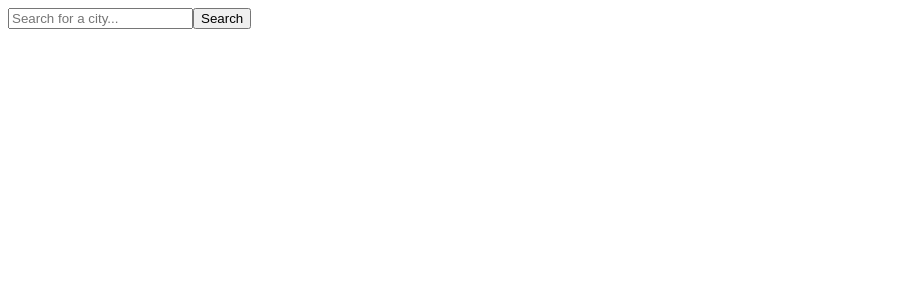
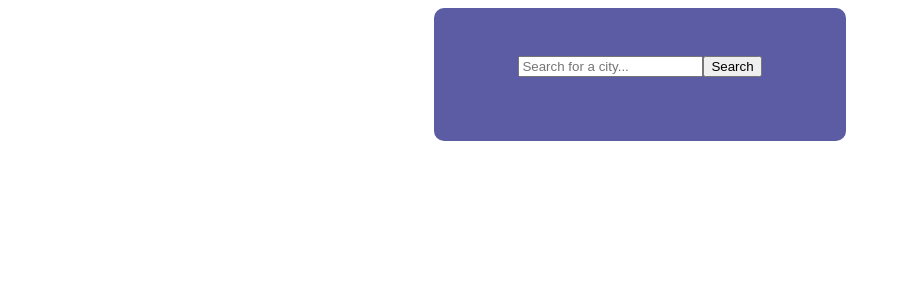
Before and after one commit to ElamCanoJala/bootcamp-frontend-25, a React (Vite) app: page / in a window 1280 px wide. Shown: the top 300 px of the page, without its empty margins (0-901 px from the left). Built offline with nearby package versions, Linux system fonts and the light colour scheme.

Commit message:
css card

```diff
--- a/src/molecules/Search.jsx
+++ /dev/null
@@ -1,69 +0,0 @@
-import Input from "../atoms/Input";
-import { useRef, useState } from "react";
-import { mockWeatherData } from "../assets/mockData";
-import ButtonSearch from "../atoms/ButtonSearch";
-
-const Search = () => {
-  const inputRef = useRef(null);
-  const [cityWeather, setCityWeather] = useState({
-    cities: {},
-    selectedCity: null,
-  });
-
-  const handleSearch = () => {
-    const city = inputRef.current?.value;
-
-    if (!city || !mockWeatherData[city]) {
-      alert("City not found");
-      return;
-    }
-
-    setCityWeather((prev) => ({
-      cities: {
-        ...prev.cities,
-        [city]: mockWeatherData[city],
-      },
-      selectedCity: city,
-    }));
-  };
-
-  const handleSelectCity = (city) => {
-    setCityWeather((prev) => ({
-      ...prev,
-      selectedCity: city,
-    }));
-  };
-
-  return (
-    <div>
-      <Input reference={inputRef} placeholder="Search for a city..." />
-      <ButtonSearch handleSearch={handleSearch} />
-      <div>
-        {Object.keys(cityWeather.cities).map((city) => (
-          <button key={city} onClick={() => handleSelectCity(city)}>
-            {city}
-          </button>
-        ))}
-      </div>
-      {cityWeather.selectedCity &&
-        cityWeather.cities[cityWeather.selectedCity] && (
-          <div>
-            <h2>{cityWeather.selectedCity}</h2>
-            <p>
-              Temperature:
-              {cityWeather.cities[cityWeather.selectedCity].temperature}
-            </p>
-            <p>
-              Humidity: {cityWeather.cities[cityWeather.selectedCity].humidity}
-            </p>
-            <p>
-              Wind Speed:
-              {cityWeather.cities[cityWeather.selectedCity].windSpeed}
-            </p>
-          </div>
-        )}
-    </div>
-  );
-};
-
-export default Search;
--- /dev/null
+++ b/src/organisms/WeatherSearch.css
@@ -0,0 +1,11 @@
+.card-container {
+  display: flex;
+  flex-direction: column;
+  align-items: center;
+  background-color: rgb(92, 92, 165);
+  border-radius: 10px;
+  padding: 3rem;
+  width: 25%;
+  margin: auto;
+  gap: 1rem;
+}
--- a/src/organisms/WeatherSearch.jsx
+++ b/src/organisms/WeatherSearch.jsx
@@ -1,10 +1,70 @@
-import React from "react";
-import Search from "../molecules/Search";
+import Input from "../atoms/Input";
+import { useRef, useState } from "react";
+import { mockWeatherData } from "../assets/mockData";
+import ButtonSearch from "../atoms/ButtonSearch";
+import "./WeatherSearch.css";
 
 const WeatherSearch = () => {
+  const inputRef = useRef(null);
+  const [cityWeather, setCityWeather] = useState({
+    cities: {},
+    selectedCity: null,
+  });
+
+  const handleSearch = () => {
+    const city = inputRef.current?.value;
+
+    if (!city || !mockWeatherData[city]) {
+      alert("City not found");
+      return;
+    }
+
+    setCityWeather((prev) => ({
+      cities: {
+        ...prev.cities,
+        [city]: mockWeatherData[city],
+      },
+      selectedCity: city,
+    }));
+  };
+
+  const handleSelectCity = (city) => {
+    setCityWeather((prev) => ({
+      ...prev,
+      selectedCity: city,
+    }));
+  };
+
   return (
-    <div>
-      <Search />
+    <div className="card-container">
+      <div className="btn-container">
+        <Input reference={inputRef} placeholder="Search for a city..." />
+        <ButtonSearch handleSearch={handleSearch} />
+      </div>
+      <div>
+        {Object.keys(cityWeather.cities).map((city) => (
+          <button key={city} onClick={() => handleSelectCity(city)}>
+            {city}
+          </button>
+        ))}
+      </div>
+      {cityWeather.selectedCity &&
+        cityWeather.cities[cityWeather.selectedCity] && (
+          <div>
+            <h2>{cityWeather.selectedCity}</h2>
+            <p>
+              Temperature:
+              {cityWeather.cities[cityWeather.selectedCity].temperature}
+            </p>
+            <p>
+              Humidity: {cityWeather.cities[cityWeather.selectedCity].humidity}
+            </p>
+            <p>
+              Wind Speed:
+              {cityWeather.cities[cityWeather.selectedCity].windSpeed}
+            </p>
+          </div>
+        )}
     </div>
   );
 };
```
